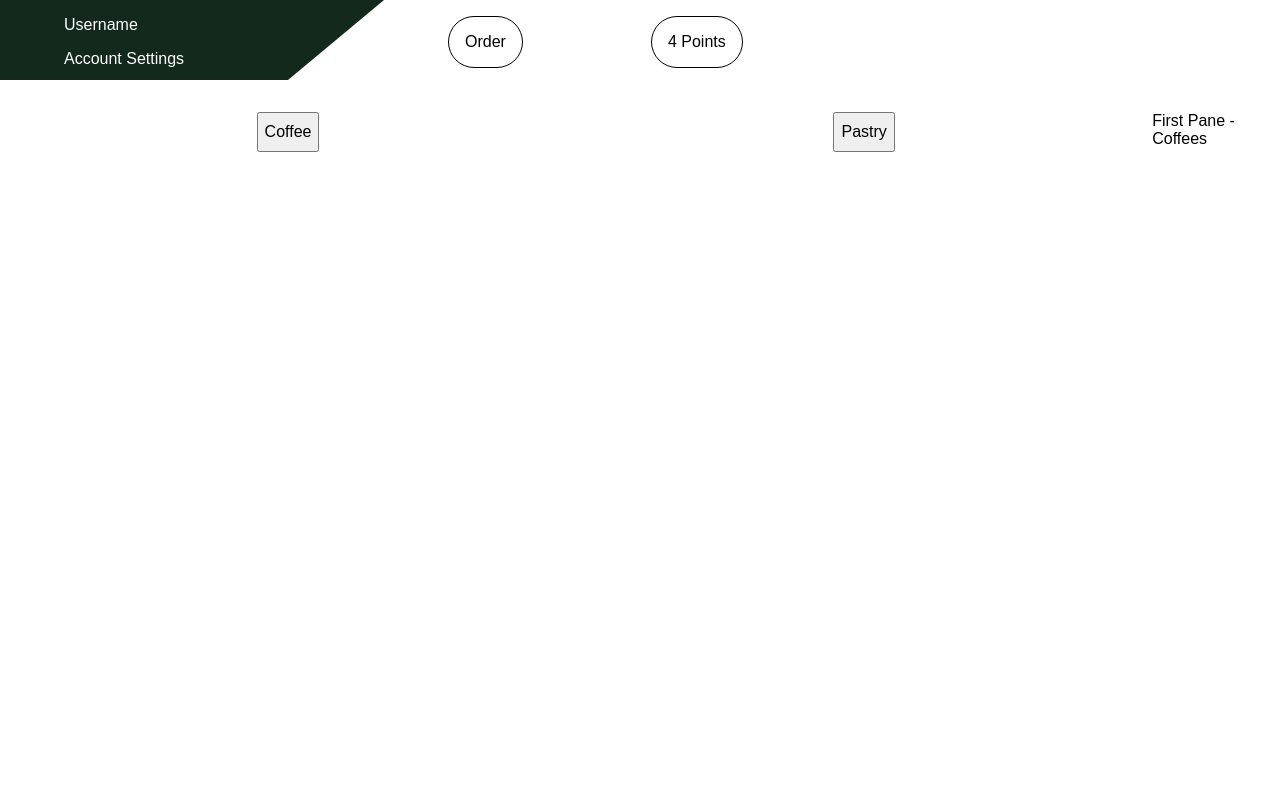
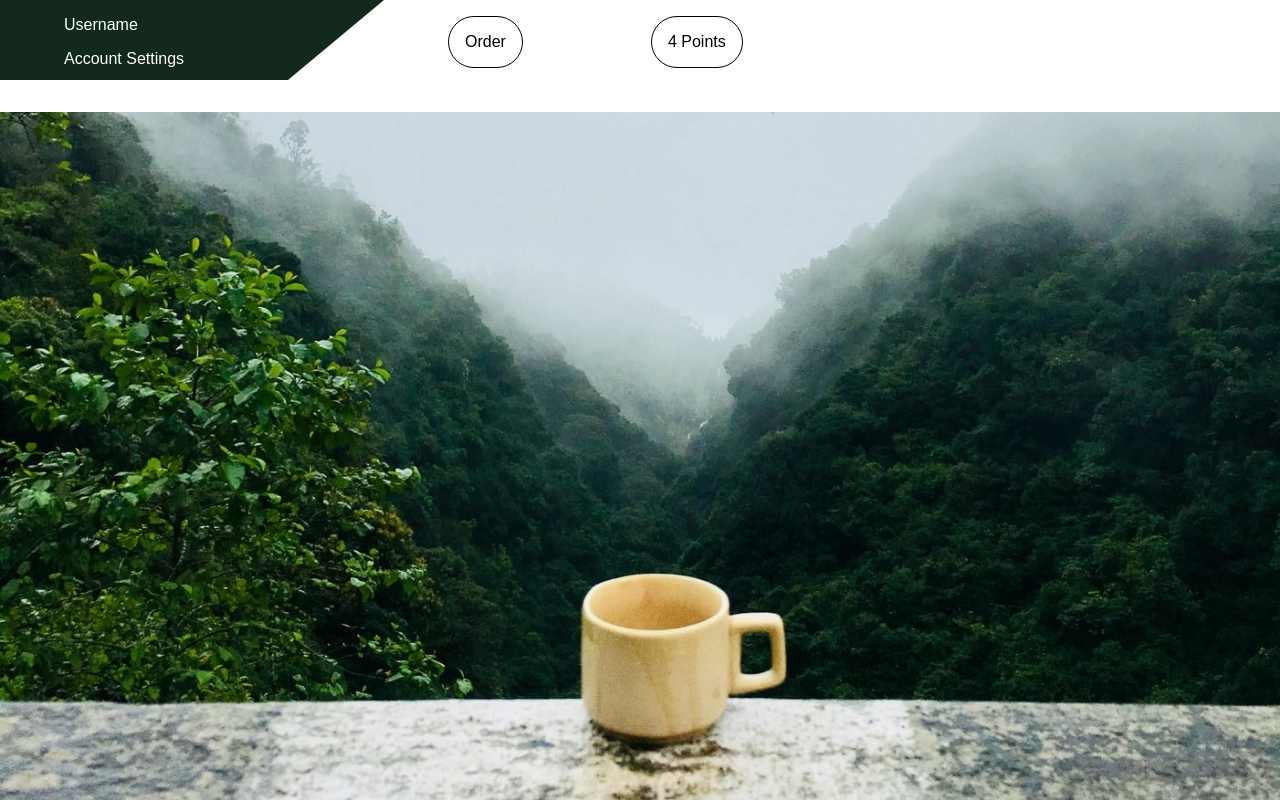
Before and after one commit to worpel/roast-well-coffee, a React (Create React App) app: page / in a window 1280 px wide. Shown: the top 800 px of the page. Built offline with nearby package versions, Linux system fonts and the light colour scheme.

Commit message:
updated colourscheme and coffee toggle

```diff
--- a/src/App.js
+++ b/src/App.js
@@ -11,7 +11,7 @@ class App extends Component {
     return (
       <div className="App">
         <Navbar />
-        {/* <Homepage /> */}
+        <Homepage />
         <Order />
         <Footer />
       </div>
```
